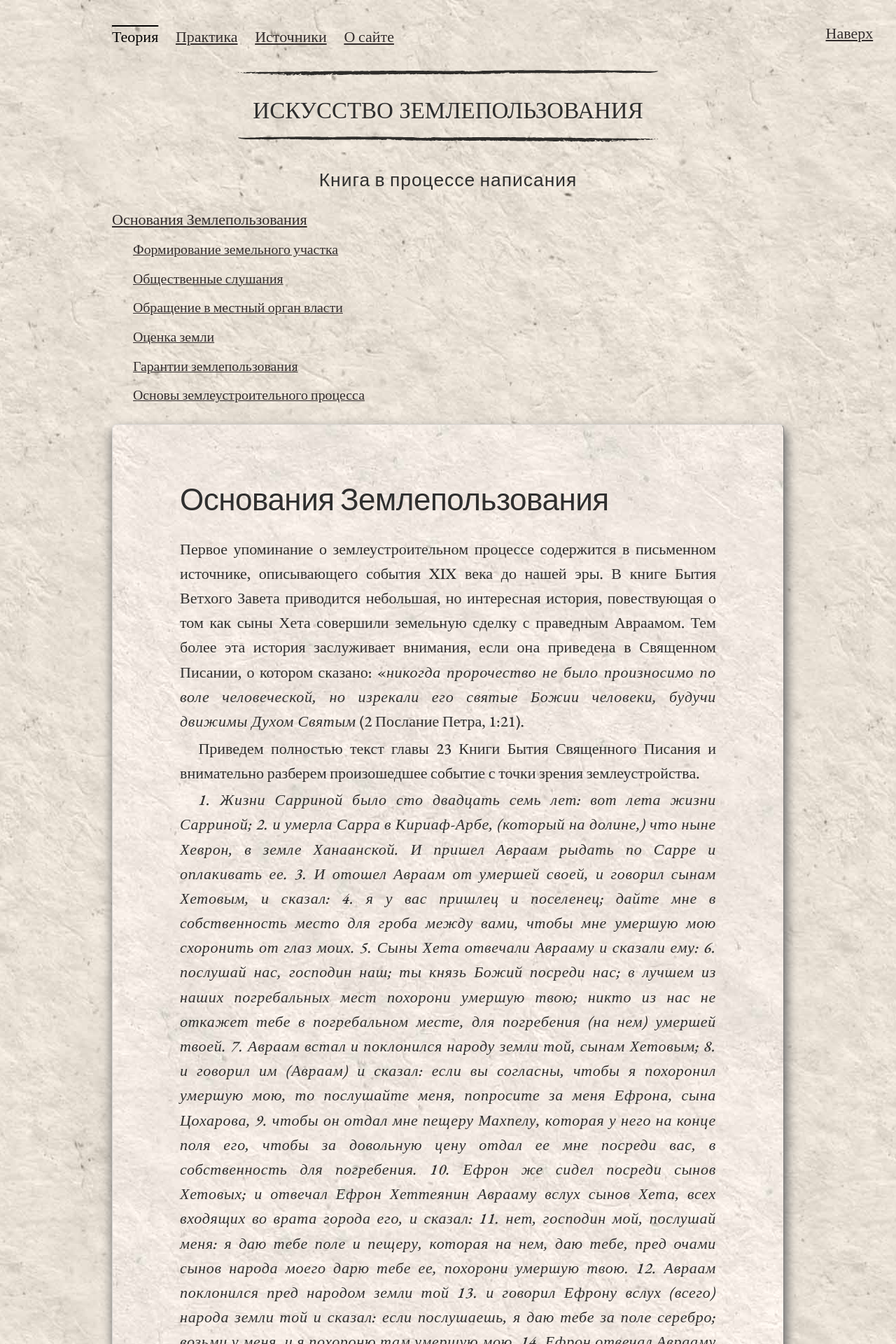
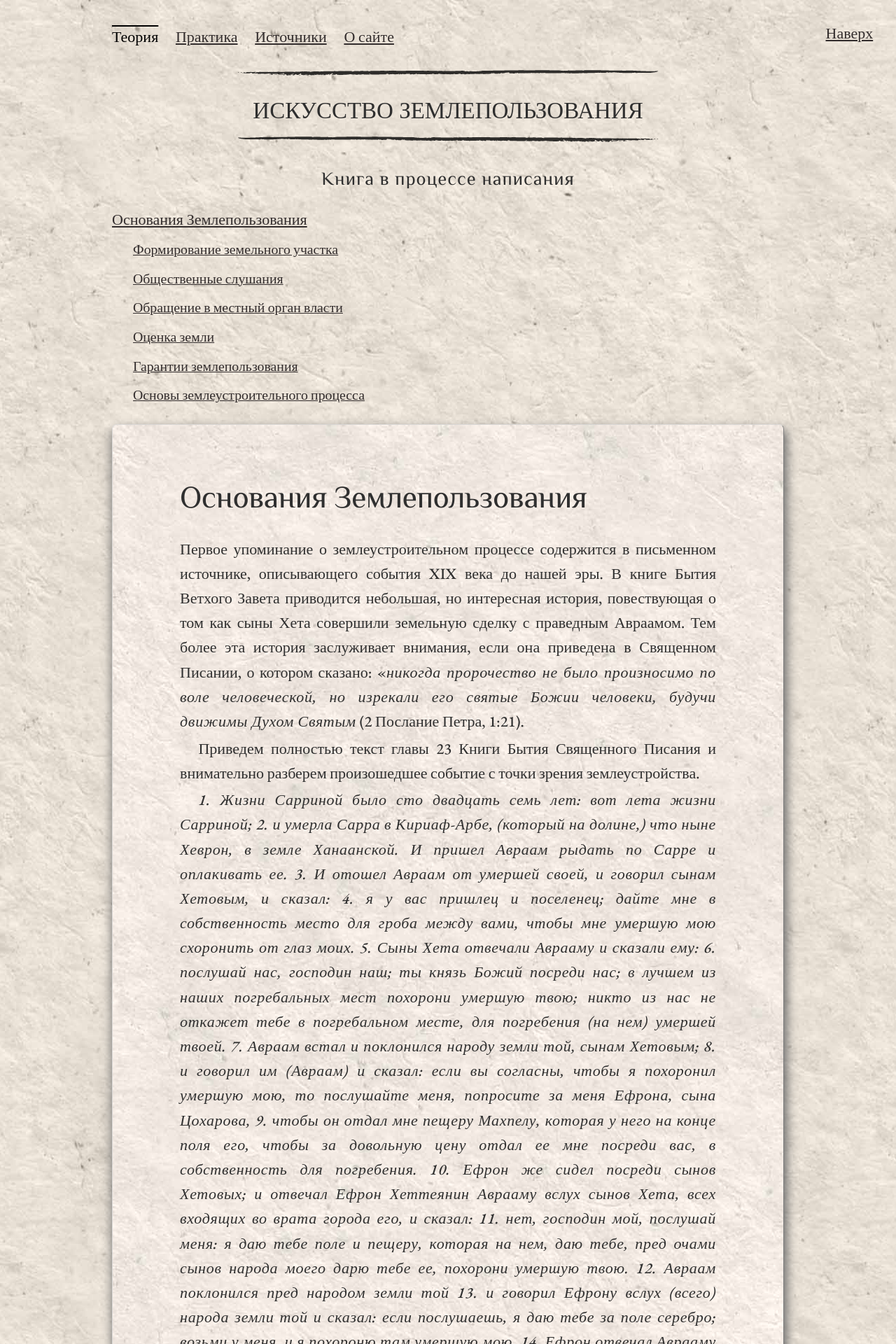
Before and after one commit to SergSi/land-use-art, a Jekyll site: the page built from pages/text.md, in a window 1280 px wide. Shown: the top 1920 px of the page at 70% size. Built offline with Jekyll 4.4.1, drawn with Linux system fonts in a browser that asks for light colours; some web fonts are replaced.

Commit message:
Update skeleton.css

```diff
--- a/assets/css/skeleton.css
+++ b/assets/css/skeleton.css
@@ -139,7 +139,7 @@ body {
   font-size: 2.2rem; /* currently ems cause chrome bug misinterpreting rems on body element */
   line-height: 1.6;
   font-weight: 500;
-  font-family: 'Philosopher', sans-serif;
+
   font-family: 'EB Garamond', serif;
 
 }
@@ -167,7 +167,7 @@ h1, h2, h3, h4, h5, h6 {
   font-weight: 300;
   text-align: left;
   letter-spacing: 0.1em;
-  font-family: 'Oswald', sans-serif;
+  font-family: 'Philosopher', sans-serif;
 }
 
 h1 {
```
